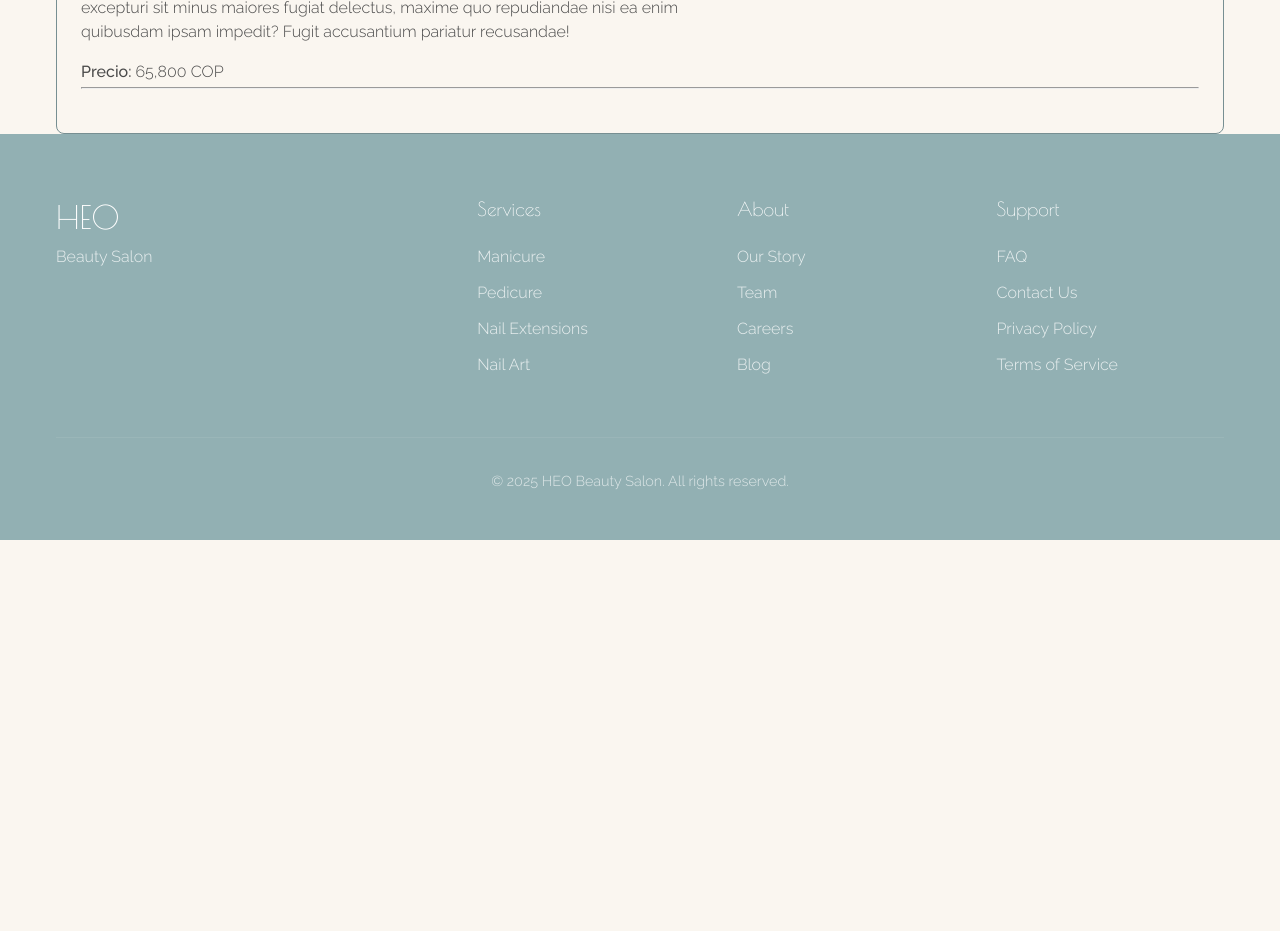
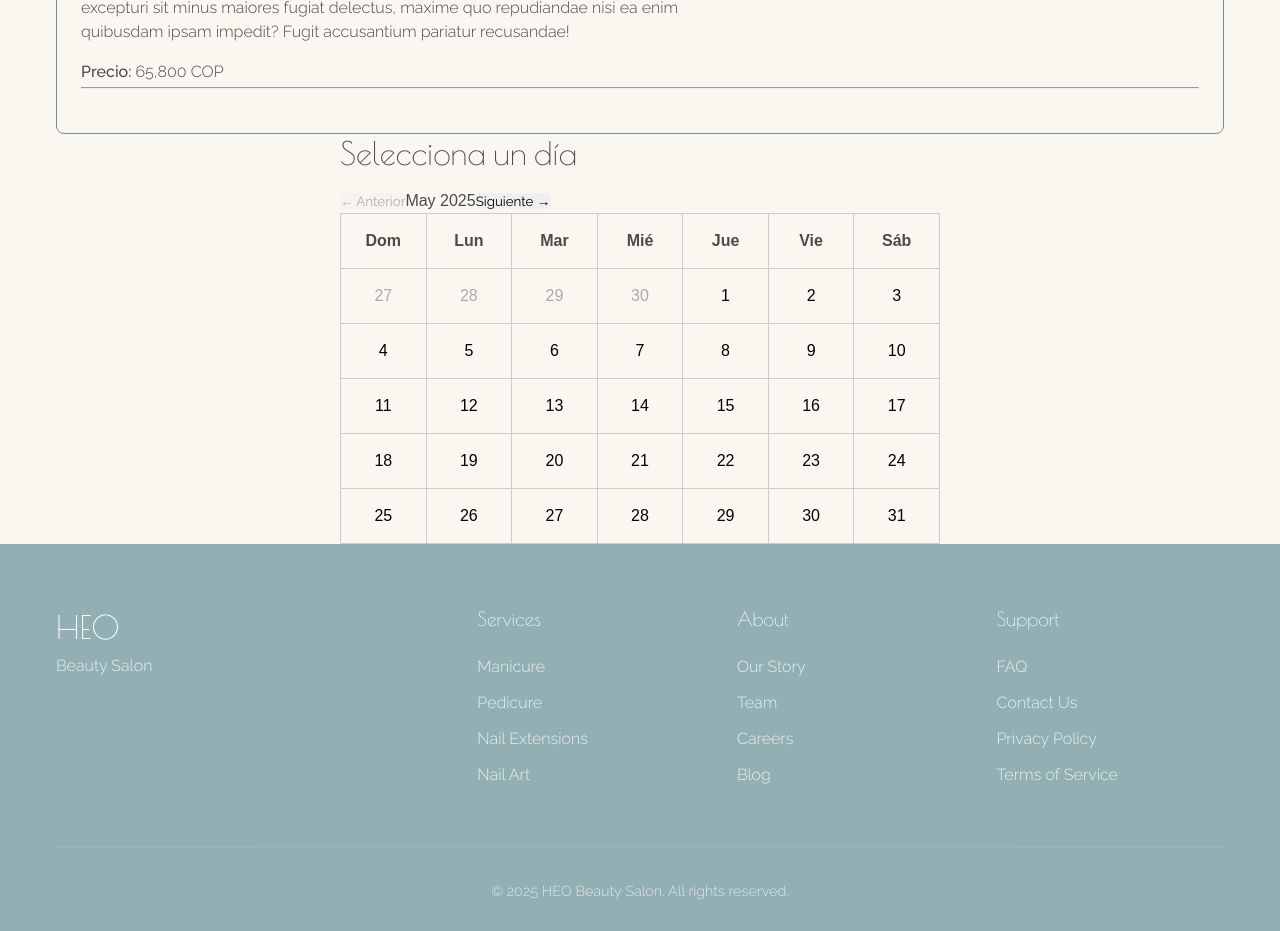
Before and after one commit to ElecthroxCode/nw-app, an Angular app: page /profile in a window 1280 px wide. Shown: the part 1380-2311 px from the top of the page. Before the commit the page ends 1920 px from the top, so only its background shows below. Built offline with nearby package versions, Linux system fonts and the light colour scheme.

Commit message:
fetch: canlendary

```diff
--- /dev/null
+++ b/src/app/components/calendario-parto/calendario-parto.component.css
@@ -0,0 +1,53 @@
+
+.calendario-container {
+  max-width: 600px;
+  margin: auto;
+  font-family: Arial, sans-serif;
+}
+
+.calendario {
+  border-collapse: collapse;
+  width: 100%;
+  user-select: none;
+}
+
+.calendario th, .calendario td {
+  border: 1px solid #ccc;
+  text-align: center;
+  padding: 15px 0;
+  cursor: pointer;
+  width: 14.28%; /* 100/7 */
+}
+
+.dia-mes {
+  color: black;
+}
+
+.calendario td:not(.dia-mes) {
+  color: #aaa;
+}
+
+.seleccionado {
+  background-color: #007bff;
+  color: white;
+  font-weight: bold;
+  border-radius: 50%;
+}
+
+.selector-hora {
+  margin-top: 20px;
+  text-align: center;
+}
+
+.selector-hora select {
+  font-size: 16px;
+  padding: 5px;
+}
+
+.resumen {
+  margin-top: 30px;
+  padding: 15px;
+  border: 2px solid #007bff;
+  border-radius: 10px;
+  background-color: #f0f8ff;
+}
--- /dev/null
+++ b/src/app/components/calendario-parto/calendario-parto.component.html
@@ -0,0 +1,56 @@
+
+<div class="calendario-container">
+  <h2>Selecciona un día</h2>
+
+  <!-- Controles de mes -->
+  <div class="calendario-controles">
+    <button (click)="anteriorMes()" [disabled]="esPrimerMes">← Anterior</button>
+    <span class="mes-actual">{{ fechaMostrada | date: 'MMMM yyyy' }}</span>
+    <button (click)="siguienteMes()">Siguiente →</button>
+  </div>
+
+  <!-- Calendario -->
+  <table class="calendario">
+    <thead>
+      <tr>
+        <th>Dom</th>
+        <th>Lun</th>
+        <th>Mar</th>
+        <th>Mié</th>
+        <th>Jue</th>
+        <th>Vie</th>
+        <th>Sáb</th>
+      </tr>
+    </thead>
+    <tbody>
+      <tr *ngFor="let semana of semanas">
+        <td *ngFor="let dia of semana"
+            (click)="dia >= fechaActualSinHora() && seleccionarDia(dia)"
+            [class.dia-mes]="dia.getMonth() === fechaMostrada.getMonth()"
+            [class.fuera-mes]="dia.getMonth() !== fechaMostrada.getMonth()"
+            [class.hoy]="esMismoDia(dia, fechaActual)"
+            [class.seleccionado]="esMismoDia(dia, fechaSeleccionada)"
+            [class.deshabilitado]="dia < fechaActualSinHora()">
+          {{ dia.getDate() }}
+        </td>
+      </tr>
+    </tbody>
+  </table>
+
+  <!-- Selector de hora -->
+  <div *ngIf="fechaSeleccionada" class="selector-hora">
+    <label for="horas">Selecciona hora:</label>
+    <select id="horas" [(ngModel)]="horaSeleccionada">
+      <option [value]="null">-- Selecciona --</option>
+      <option *ngFor="let hora of horasDisponibles" [value]="hora">{{ hora }}</option>
+    </select>
+  </div>
+
+  <!-- Resumen -->
+  <div *ngIf="fechaSeleccionada && horaSeleccionada" class="resumen">
+    <h3>Resumen del parto</h3>
+    <p><strong>Servicio:</strong> {{ servicioSeleccionado }}</p>
+    <p><strong>Fecha:</strong> {{ fechaSeleccionada | date:'fullDate' }}</p>
+    <p><strong>Hora:</strong> {{ horaSeleccionada }}</p>
+  </div>
+</div>
--- /dev/null
+++ b/src/app/components/calendario-parto/calendario-parto.component.ts
@@ -0,0 +1,102 @@
+import { CommonModule } from '@angular/common';
+import { Component, Input, OnInit } from '@angular/core';
+import { FormsModule } from '@angular/forms';
+
+@Component({
+  selector: 'app-calendario-parto',
+  imports: [FormsModule, CommonModule],
+  templateUrl: './calendario-parto.component.html',
+  styleUrl: './calendario-parto.component.css'
+})
+export class CalendarioPartoComponent implements OnInit{
+  @Input() servicioSeleccionado!: string;
+
+  fechaSeleccionada: Date | null = null;
+  horaSeleccionada: string | null = null;
+  semanas: Date[][] = [];
+
+  horasDisponibles: string[] = [
+    '08:00', '09:00', '10:00', '11:00',
+    '12:00', '13:00', '14:00', '15:00',
+    '16:00', '17:00'
+  ];
+
+  fechaActual = new Date();
+  fechaMostrada = new Date();
+
+  ngOnInit() {
+    this.fechaMostrada.setDate(1);
+    this.generarCalendario(this.fechaMostrada);
+  }
+
+  generarCalendario(fecha: Date) {
+    const año = fecha.getFullYear();
+    const mes = fecha.getMonth();
+    const primerDiaMes = new Date(año, mes, 1);
+    const ultimoDiaMes = new Date(año, mes + 1, 0);
+    const diasMes = ultimoDiaMes.getDate();
+    const primerDiaSemana = primerDiaMes.getDay();
+
+    let diasCalendario: Date[] = [];
+
+    // Días del mes anterior para completar la primera semana
+    for (let i = primerDiaSemana - 1; i >= 0; i--) {
+      diasCalendario.push(new Date(año, mes, -i));
+    }
+
+    // Días del mes actual
+    for (let d = 1; d <= diasMes; d++) {
+      diasCalendario.push(new Date(año, mes, d));
+    }
+
+    // Días del mes siguiente para completar el final
+    while (diasCalendario.length % 7 !== 0) {
+      const last = diasCalendario[diasCalendario.length - 1];
+      diasCalendario.push(new Date(last.getFullYear(), last.getMonth(), last.getDate() + 1));
+    }
+
+    // Agrupar por semanas
+    this.semanas = [];
+    for (let i = 0; i < diasCalendario.length; i += 7) {
+      this.semanas.push(diasCalendario.slice(i, i + 7));
+    }
+  }
+
+  esMismoDia(d1: Date, d2: Date | null) {
+    if (!d2) return false;
+    return d1.getFullYear() === d2.getFullYear() &&
+           d1.getMonth() === d2.getMonth() &&
+           d1.getDate() === d2.getDate();
+  }
+
+  seleccionarDia(dia: Date) {
+    this.fechaSeleccionada = dia;
+    this.horaSeleccionada = null;
+  }
+
+  siguienteMes() {
+    this.fechaMostrada = new Date(this.fechaMostrada.getFullYear(), this.fechaMostrada.getMonth() + 1, 1);
+    this.generarCalendario(this.fechaMostrada);
+  }
+
+  anteriorMes() {
+    const esMesActual = this.fechaMostrada.getFullYear() === this.fechaActual.getFullYear() &&
+                        this.fechaMostrada.getMonth() === this.fechaActual.getMonth();
+
+    if (!esMesActual) {
+      this.fechaMostrada = new Date(this.fechaMostrada.getFullYear(), this.fechaMostrada.getMonth() - 1, 1);
+      this.generarCalendario(this.fechaMostrada);
+    }
+  }
+
+  get esPrimerMes() {
+    return this.fechaMostrada.getFullYear() === this.fechaActual.getFullYear() &&
+           this.fechaMostrada.getMonth() === this.fechaActual.getMonth();
+  }
+
+  fechaActualSinHora(): Date {
+    const hoy = new Date();
+    hoy.setHours(0, 0, 0, 0);
+    return hoy;
+  }
+}
--- a/src/app/components/features/user-profile/user-profile.component.html
+++ b/src/app/components/features/user-profile/user-profile.component.html
@@ -97,7 +97,7 @@
       <div class="btns-panel-services">
         <button type="button" [class.btn-selected]="isShowListService" (click)="enableSection(true)">View my Services</button>
         <button type="button" [class.btn-selected]="!isShowListService" (click)="enableSection(false)">Edit Business Hours</button>
-        <button>Edit Business Hours</button>
+        <button type="button" [class.btn-selected]="!isShowListService" (click)="enableSectionCaledary(true)" >Edit Business Hours</button>
       </div>
     </div>
 
@@ -131,5 +131,11 @@
     @if (isShowModalEditProfile) {
     <app-modal-edit-profile></app-modal-edit-profile>
     }
+
+    @if (isShowCaledarParto) {
+      <app-calendario-parto [servicioSeleccionado]="'Control Prenatal'"></app-calendario-parto>
+
+    }
+
   </div>
 </section>
--- a/src/app/components/features/user-profile/user-profile.component.ts
+++ b/src/app/components/features/user-profile/user-profile.component.ts
@@ -6,6 +6,7 @@ import { CardServicesBusinessComponent } from '../card-services-business/card-se
 import { CommonModule } from '@angular/common';
 import { ModadEditProfileComponent } from './modad-edit-profile/modal-edit-profile.component';
 import { UserSchudelesComponent } from '../user-schudeles/user-schudeles.component';
+import { CalendarioPartoComponent } from '../../calendario-parto/calendario-parto.component';
 
 @Component({
   selector: 'app-user-profile',
@@ -14,7 +15,8 @@ import { UserSchudelesComponent } from '../user-schudeles/user-schudeles.compone
     CardServicesBusinessComponent,
     CommonModule,
     ModadEditProfileComponent,
-    UserSchudelesComponent
+    UserSchudelesComponent,
+    CalendarioPartoComponent
   ],
   templateUrl: './user-profile.component.html',
   styleUrl: './user-profile.component.css'
@@ -44,6 +46,7 @@ export class UserProfileComponent implements OnInit, OnDestroy{
   isShowModalEditProfile?:boolean;
   isHidden:boolean = true;
   isShowListService=true;
+  isShowCaledarParto = true;
 
   private subscriptions: Subscription = new Subscription();
 
@@ -70,5 +73,11 @@ export class UserProfileComponent implements OnInit, OnDestroy{
 
   enableSection(enable:boolean){
     this.isShowListService = enable;
+    this.isShowCaledarParto = false;
+  }
+
+   enableSectionCaledary(enable:boolean){
+    this.isShowListService = enable;
+    this.isShowCaledarParto = true;
   }
 }
--- a/src/app/components/features/user-schudeles/schudele-templete/schudele-templete.component.css
+++ b/src/app/components/features/user-schudeles/schudele-templete/schudele-templete.component.css
@@ -35,6 +35,7 @@
   cursor: pointer;
   box-sizing: border-box;
   text-align: center;
+  user-select: none;
 }
 
 .job-fill{
```
